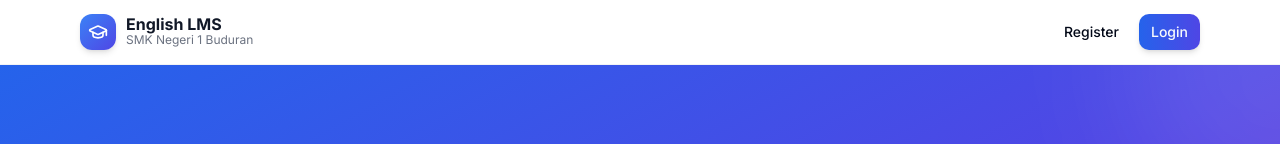
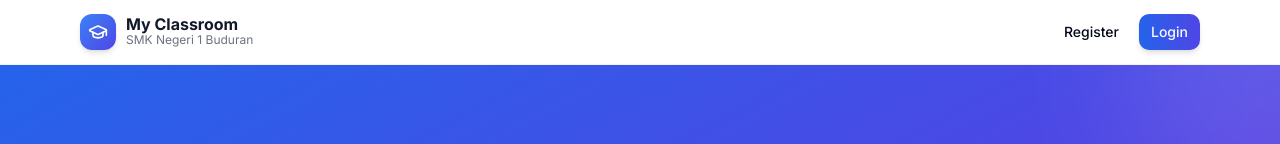
Before and after one commit to aguspy719-del/myenglishclassroom, a Next.js app: page / in a window 1280 px wide. Shown: the top 144 px of the page. Built offline with nearby package versions, Linux system fonts and the light colour scheme; no server answers; the database is empty.

Commit message:
update nama=icon

```diff
--- a/app/layout.tsx
+++ b/app/layout.tsx
@@ -13,13 +13,17 @@ const inter = Inter({
 });
 
 export const metadata: Metadata = {
-  title: "English LMS - Agus Supriyono, S.Pd.,MM",
-  description: "English Learning Management System for SMK students",
+  title: "My Classroom - Agus Supriyono, S.Pd.,MM",
+  description: "My Classroom - English Learning for SMK Negeri 1 Buduran",
   manifest: "/manifest.json",
+  icons: {
+    icon: "/icons/icon.svg",
+    apple: "/icons/icon.svg",
+  },
   appleWebApp: {
     capable: true,
     statusBarStyle: "default",
-    title: "English LMS",
+    title: "My Classroom",
   },
 };
 
--- a/app/login/page.tsx
+++ b/app/login/page.tsx
@@ -62,7 +62,7 @@ export default function LoginPage() {
             <div className="w-16 h-16 bg-white/20 backdrop-blur-sm rounded-2xl flex items-center justify-center mx-auto mb-4 shadow-xl">
               <GraduationCap className="w-9 h-9 text-white" />
             </div>
-            <h1 className="text-2xl font-bold text-white">English LMS</h1>
+            <h1 className="text-2xl font-bold text-white">My Classroom</h1>
             <p className="text-blue-200 text-sm mt-1">SMK Negeri 1 Buduran</p>
           </div>
 
@@ -134,7 +134,7 @@ export default function LoginPage() {
           </div>
 
           <p className="text-center text-xs text-blue-200 mt-6">
-            © 2026 English LMS — Agus Supriyono, S.Pd.,MM
+            © 2026 My Classroom — Agus Supriyono, S.Pd.,MM
           </p>
         </div>
       </div>
--- a/app/page.tsx
+++ b/app/page.tsx
@@ -77,7 +77,7 @@ export default async function LandingPage() {
               <GraduationCap className="w-5 h-5 text-white" />
             </div>
             <div>
-              <p className="font-bold text-gray-900 dark:text-white leading-none">English LMS</p>
+              <p className="font-bold text-gray-900 dark:text-white leading-none">My Classroom</p>
               <p className="text-xs text-gray-500 dark:text-gray-400">SMK Negeri 1 Buduran</p>
             </div>
           </div>
@@ -331,9 +331,9 @@ export default async function LandingPage() {
             <div className="w-8 h-8 bg-gradient-to-br from-blue-500 to-indigo-600 rounded-xl flex items-center justify-center">
               <GraduationCap className="w-4 h-4 text-white" />
             </div>
-            <span className="font-bold text-white">English LMS</span>
+            <span className="font-bold text-white">My Classroom</span>
           </div>
-          <p className="text-sm">© 2026 English LMS — Agus Supriyono, S.Pd.,MM · SMK Negeri 1 Buduran</p>
+          <p className="text-sm">© 2026 My Classroom — Agus Supriyono, S.Pd.,MM · SMK Negeri 1 Buduran</p>
           <p className="text-xs mt-2 text-gray-600">Built with ❤️ for better English education</p>
         </div>
       </footer>
--- a/app/register/page.tsx
+++ b/app/register/page.tsx
@@ -135,7 +135,7 @@ export default function RegisterPage() {
               <GraduationCap className="w-9 h-9 text-white" />
             </div>
             <h1 className="text-2xl font-bold text-white">Create Account</h1>
-            <p className="text-blue-200 text-sm mt-1">Join English LMS today</p>
+            <p className="text-blue-200 text-sm mt-1">Join My Classroom today</p>
           </div>
 
           {/* Card */}
@@ -247,7 +247,7 @@ export default function RegisterPage() {
           </div>
 
           <p className="text-center text-xs text-blue-200 mt-6">
-            © 2026 English LMS — Agus Supriyono, S.Pd.,MM
+            © 2026 My Classroom — Agus Supriyono, S.Pd.,MM
           </p>
         </div>
       </div>
--- a/components/layout/sidebar.tsx
+++ b/components/layout/sidebar.tsx
@@ -90,7 +90,7 @@ export function Sidebar({ role, isOpen, onClose }: SidebarProps) {
               <GraduationCap className="w-5 h-5 text-white" />
             </div>
             <div>
-              <p className="font-bold text-sm text-gray-900 dark:text-white leading-none">English LMS</p>
+              <p className="font-bold text-sm text-gray-900 dark:text-white leading-none">My Classroom</p>
               <p className="text-xs text-gray-400 dark:text-gray-500 mt-0.5">SMK N 1 Buduran</p>
             </div>
           </Link>
--- a/components/providers/pwa-register.tsx
+++ b/components/providers/pwa-register.tsx
@@ -88,7 +88,7 @@ export function PWARegister() {
         <div className="bg-gradient-to-r from-blue-600 to-indigo-600 px-4 py-2.5 flex items-center justify-between">
           <div className="flex items-center gap-2">
             <Smartphone className="w-4 h-4 text-white" />
-            <p className="text-white text-sm font-semibold">Install English LMS</p>
+            <p className="text-white text-sm font-semibold">Install My Classroom</p>
           </div>
           <button
             onClick={handleMinimize}
```
Also changed, not shown: public/icons/icon.svg, public/manifest.json.
